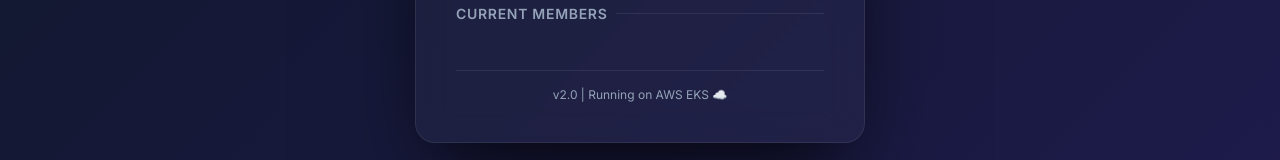
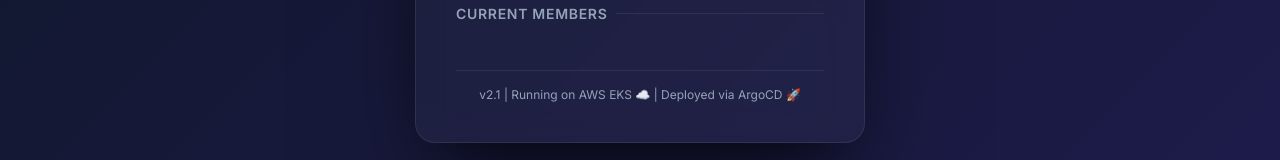
Before and after one commit to mahmoudsallem/med-project, a plain HTML site: page Project/frontend/index.html in a window 1280 px wide. Shown: the part 534-694 px from the top of the page. Drawn offline with Linux system fonts and the light colour scheme; no server answers.

Commit message:
feat: update frontend to v2.1 with ArgoCD badge

```diff
--- a/Project/frontend/index.html
+++ b/Project/frontend/index.html
@@ -241,7 +241,7 @@
 
     <div
       style="margin-top: 2rem; text-align: center; font-size: 0.75rem; color: var(--text-muted); padding-top: 1rem; border-top: 1px solid var(--glass-border);">
-      v2.0 | Running on AWS EKS ☁️
+      v2.1 | Running on AWS EKS ☁️ | Deployed via ArgoCD 🚀
     </div>
   </div>
 
```
